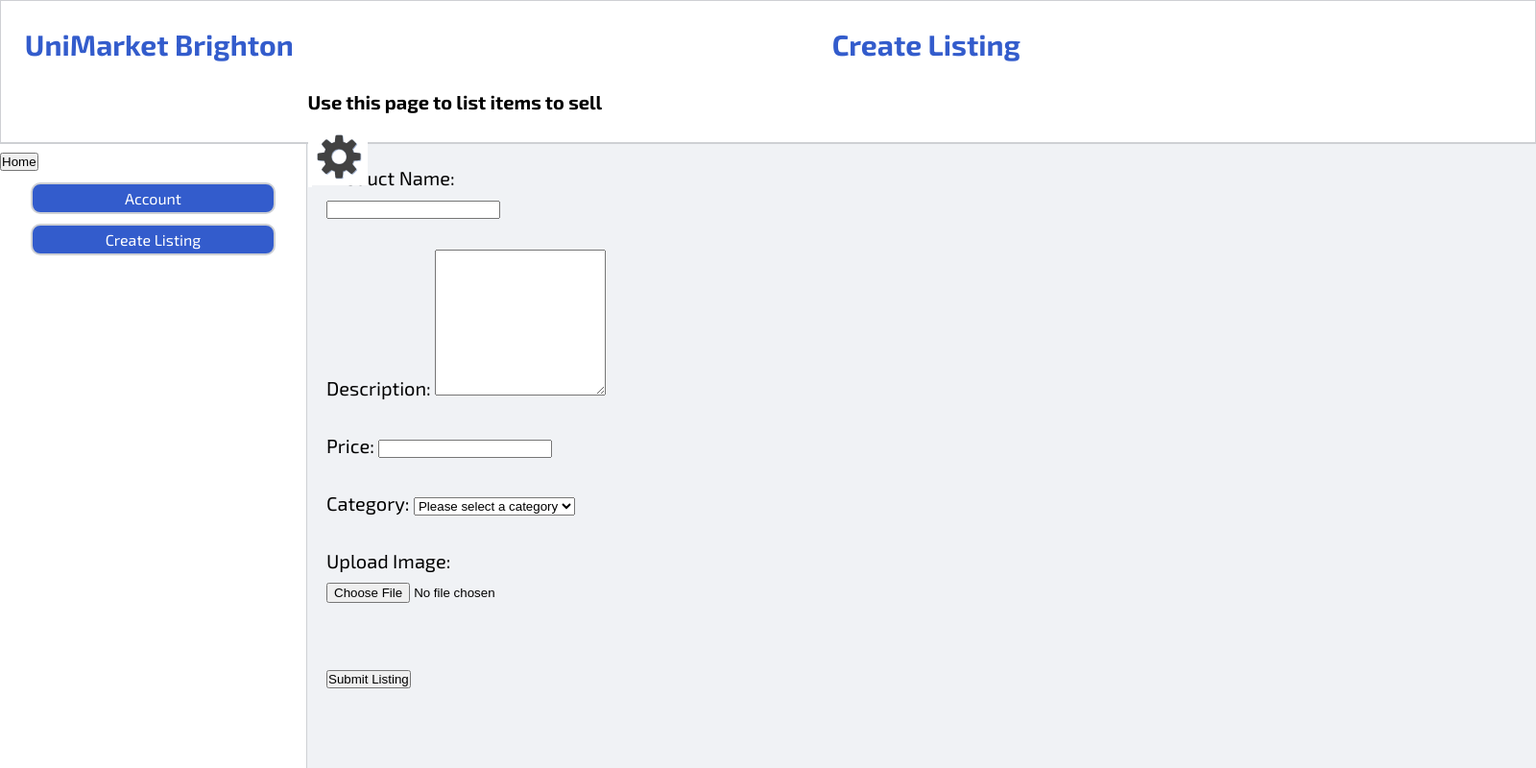
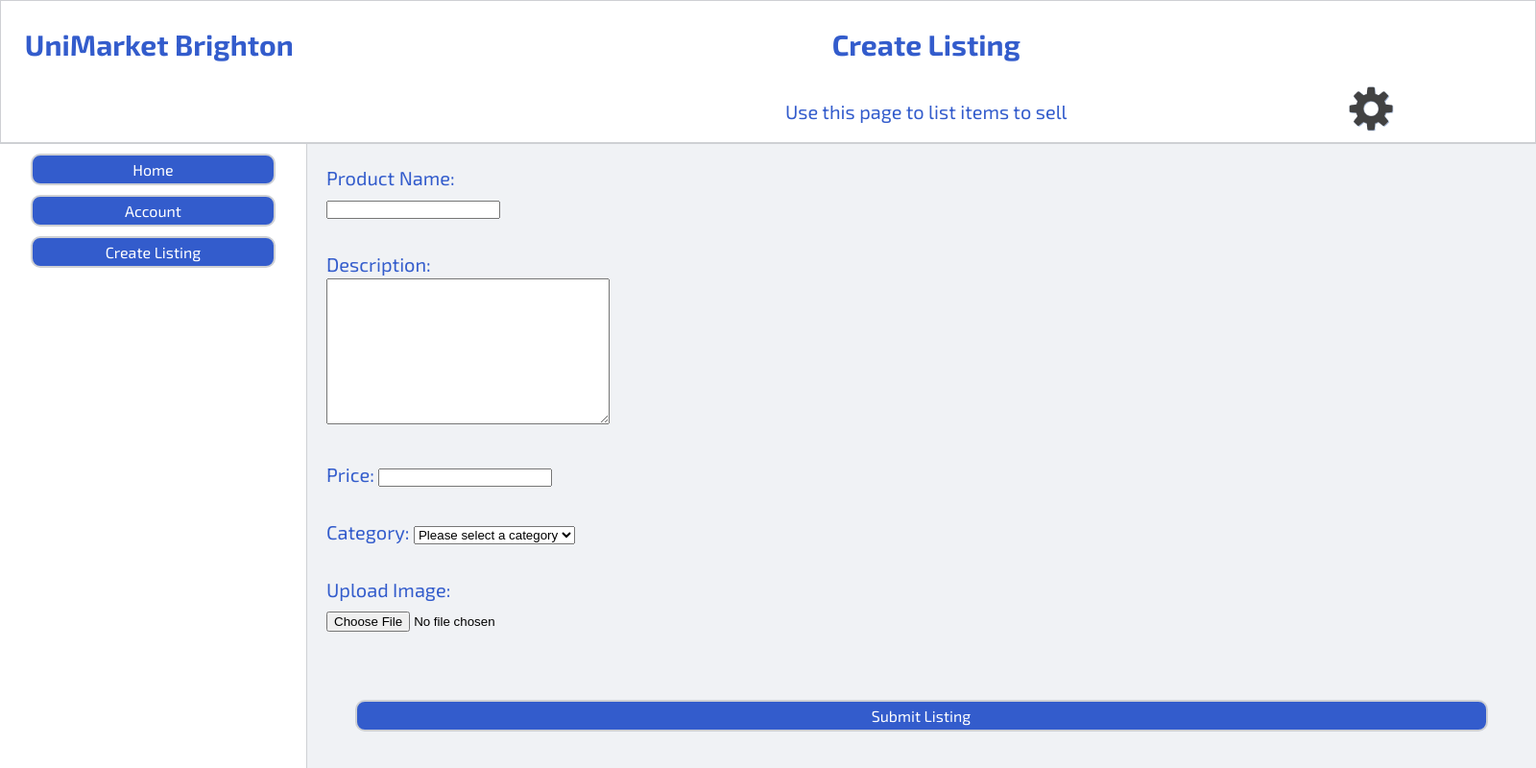
Before and after one commit to carlo-der/integrated-group-project, a PHP site: page /create_listing.php in a window 1600 px wide. Shown: the whole page at 96% size. Run offline with PHP 8.4, Linux system fonts and the light colour scheme; data comes from the database, SQL or seed files in the repository; data that the repository does not hold is empty.

Commit message:
Update Stylesheet.css

```diff
--- a/MarketPlace/Stylesheet.css
+++ b/MarketPlace/Stylesheet.css
@@ -19,13 +19,29 @@
         text-align: center;
 
     }
+    .CreateListing_Banner{
+      font-family: 'Exo 2', sans-serif;
+        color: #335ccc;
+        font-size: 30px;
+        margin-left: 10px;
+    }
     h2 {
       font-family: 'Exo 2', sans-serif;
-        color: #000;
+        color: #335ccc;
         font-size: 30px;
         margin-left: 10px;
 
     }
+   h4 {
+    font-family: 'Exo 2', sans-serif;
+        font-size: 20px;
+        line-height: 50px;
+        margin-bottom: 20px;
+        margin-left: 10px;
+        color: #335ccc;
+        text-align: center;
+        font-weight: 300;
+   }
     .main-title {
       text-align: center;
       color: #335ccc;
@@ -182,6 +198,29 @@
 }
 
 .Account:hover {
+  background-color: #ced0d4; /* Darker background color on hover */
+  color: black;               /* Keeps the text color white on hover */
+}
+
+.Marketplace {
+  padding: 5px 40px;         /* Space inside the button */
+  border: 2px solid #ced0d4; /* Border color */
+  background-color: #335ccc; /* Background color */
+  color: white;              /* Text color */
+  font-size: 16px;           /* Font size */
+  font-family: 'Exo 2', sans-serif; /* Font style */
+  border-radius: 10px;       /* Rounded edges */
+  cursor: pointer;          /* Makes the mouse cursor a pointer on hover */
+  text-align: center;        /* Centers the text */
+  transition: background-color 0.3s ease, color 0.3s ease; /* Smooth transition for hover */
+  margin-top: 10px;
+  margin-left: 10%;
+  margin-right: 10%;
+  white-space: nowrap;       /* Prevents text from wrapping onto a new line */
+  width: 80%;
+}
+
+.Marketplace:hover {
   background-color: #ced0d4; /* Darker background color on hover */
   color: black;               /* Keeps the text color white on hover */
 }
@@ -358,6 +397,9 @@
   white-space: nowrap;       /* Prevents text from wrapping onto a new line */
   border-color: white;
   border-style: solid;
+
+
+
 }
 
 .Image img {
@@ -366,6 +408,45 @@
   vertical-align: middle;  /* Align the image vertically in the middle */
 }
 
+.settings_image {
+
+    width: 5%;
+    font-size: 16px;           /* Font size */
+    font-family: 'Exo 2', sans-serif; /* Font style */
+    cursor: pointer;          /* Makes the mouse cursor a pointer on hover */
+    text-align: center;        /* Centers the text */
+    margin-top: 10px;
+    white-space: nowrap;       /* Prevents text from wrapping onto a new line */
+    border-color: white;
+    border-style: solid;
+    translate: 1075px -90px;
+    display: block;
+
+
+}
+
+.portal_settings_image {
+
+  width: 5%;
+  font-size: 16px;           /* Font size */
+  font-family: 'Exo 2', sans-serif; /* Font style */
+  cursor: pointer;          /* Makes the mouse cursor a pointer on hover */
+  text-align: center;        /* Centers the text */
+  margin-top: 10px;
+  white-space: nowrap;       /* Prevents text from wrapping onto a new line */
+  border-color: white;
+  border-style: solid;
+  translate: 1075px -20px;
+  display: block;
+
+
+}
+
+
+.listings-container label {
+  color: #335ccc;
+
+}
 
 /* Popup ****************************************************************************************/
 .popup {
@@ -432,7 +513,7 @@
   border-bottom-width: 3px;
   border-bottom-color: #000;
   border-bottom-style: solid;
-  text-align: left;
+  text-align: left  ;
 
 
 }
@@ -449,9 +530,20 @@
   padding-top: 1%;
   padding-bottom: 2.5%;
   text-align: left;
+}
+
+  .PortalSettings {
+    padding-top: 1%;
+    padding-bottom: 5%;
+    border-bottom-width: 3px;
+    border-bottom-color: #000;
+    border-bottom-style: solid;
+    text-align: center;
 
 
-}
+  }
+
+
 
 /* Toggle this class - hide and show the popup */
 .popup .show {
@@ -589,6 +681,8 @@
   margin-right: 20px;
 
 }
+
+
 
 .Listings1:hover {
   background-color: #294f99; /* Darker background color on hover */
@@ -805,3 +899,28 @@
 .view-details:hover {
   background-color: #294f99;
 }
+
+/* Create Listing */
+
+textarea {
+  width:100%;
+  height: 100%;
+}
+
+.SubmitListing {
+  padding: 5px 40px;         /* Space inside the button */
+  border: 2px solid #ced0d4; /* Border color */
+  background-color: #335ccc; /* Background color */
+  color: white;              /* Text color */
+  font-size: 16px;           /* Font size */
+  font-family: 'Exo 2', sans-serif; /* Font style */
+  border-radius: 10px;       /* Rounded edges */
+  cursor: pointer;          /* Makes the mouse cursor a pointer on hover */
+  text-align: center;        /* Centers the text */
+  transition: background-color 0.3s ease, color 0.3s ease; /* Smooth transition for hover */
+  margin-top: 10px;
+  margin-left: 10%;
+  margin-right: 10%;
+  white-space: nowrap;       /* Prevents text from wrapping onto a new line */
+  width: 400%;
+}
```
